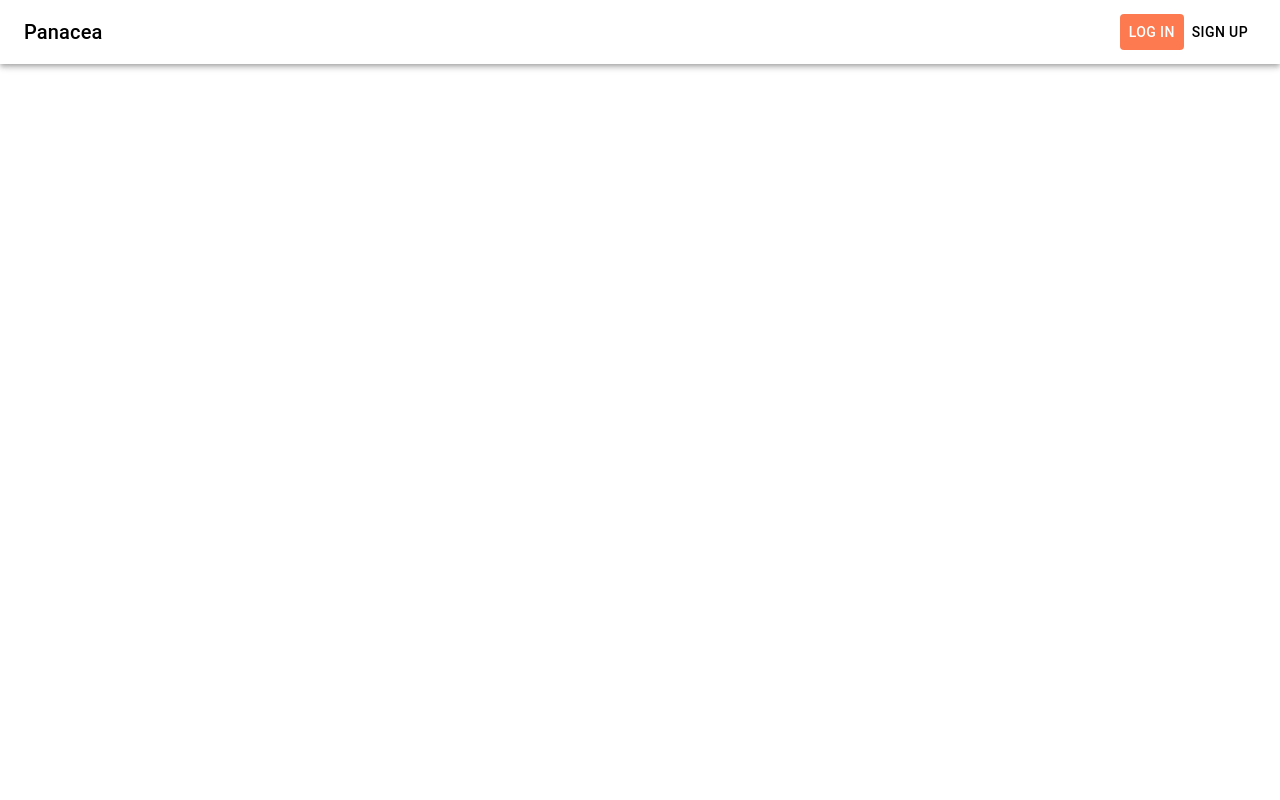
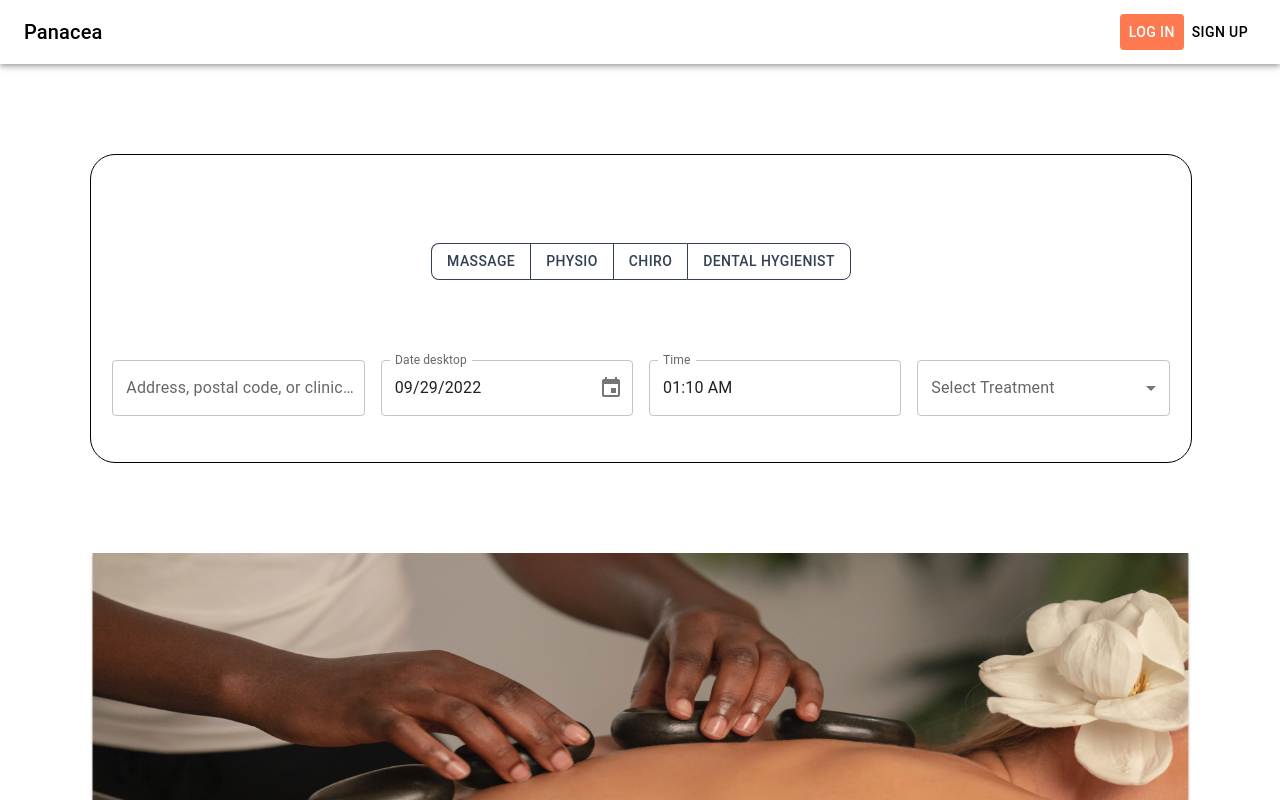
Before and after one commit to leeh1102/D-H-Panacea, a React (Create React App) app: page / in a window 1280 px wide. Shown: the top 800 px of the page. Built offline with nearby package versions, Linux system fonts and the light colour scheme.

Commit message:
Configure home router to main

```diff
--- a/src/App.jsx
+++ b/src/App.jsx
@@ -15,8 +15,7 @@
       <NavBar />
       <BrowserRouter>
         <Routes path="/">
-          <Route path="/" />
-          <Route path="/main" element={<Main />} />
+          <Route path="/" element={<Main />} />
 
           {/* <Route path="/login" element={<Login />} /> */}
           {/* <Route path="/signUp" element={<SignUp />} /> */}
```
